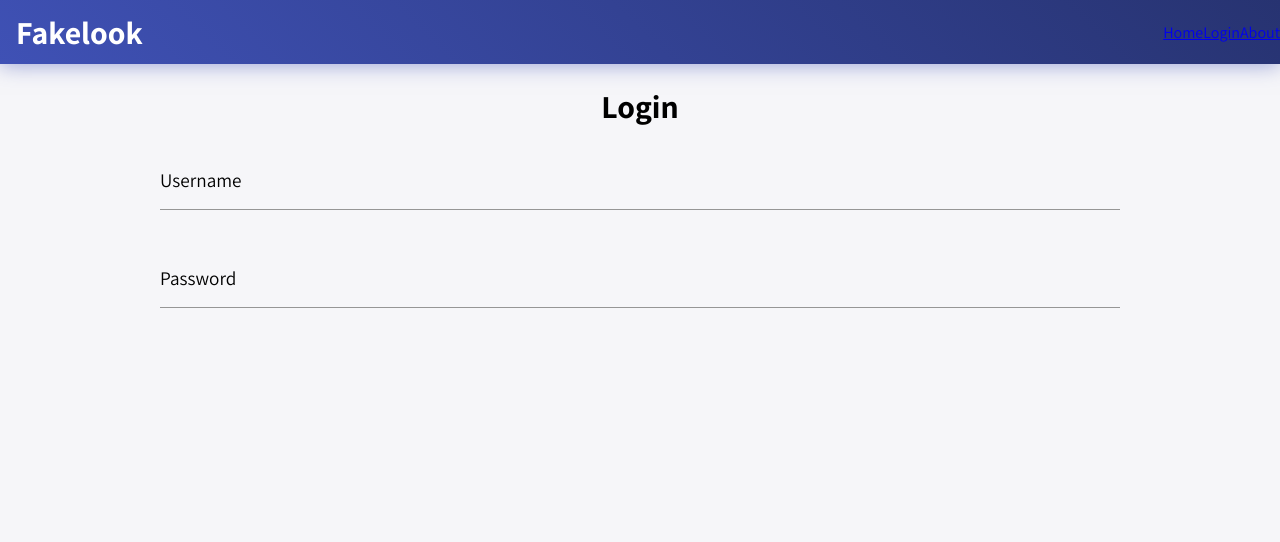
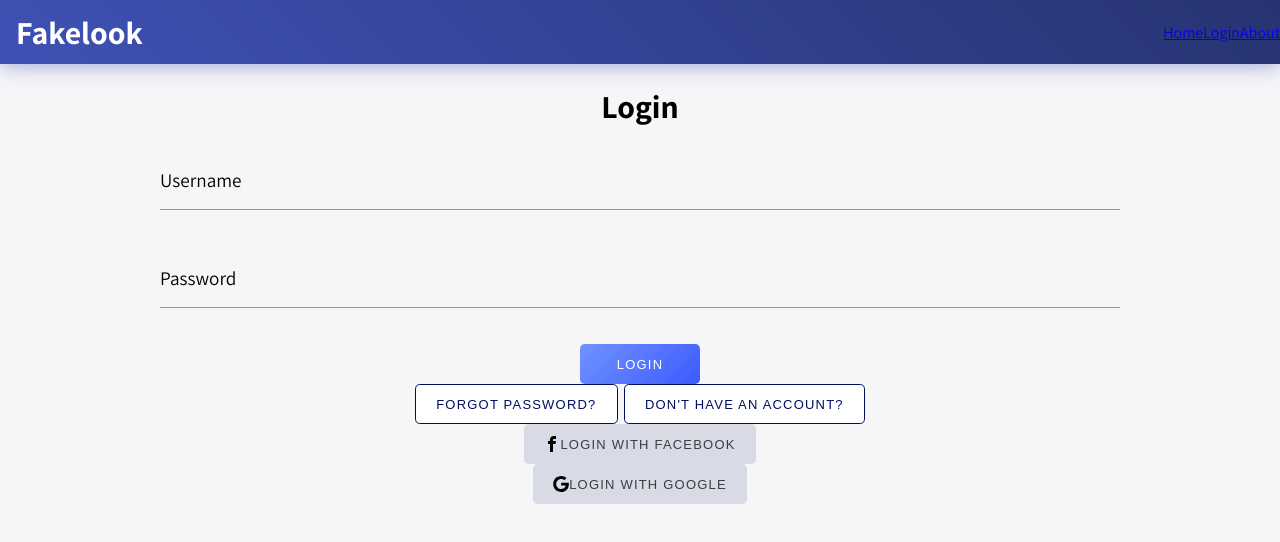
Before and after one commit to ChemiAtlow/fakelook, a Vue app in the folder packages/client/: page /login in a window 1280 px wide. Shown: the top 542 px of the page. Built offline with nearby package versions, Linux system fonts and the light colour scheme.

Commit message:
work on ui form

```diff
--- a/packages/client/src/views/Login.vue
+++ b/packages/client/src/views/Login.vue
@@ -1,24 +1,37 @@
 <template>
     <Container>
+        <form>
             <h1>Login</h1>
             <FormField label="Username" v-model="username" />
             <FormField label="Password" v-model="password" type="password" />
+            <Button>Login</Button>
+        </form>
+        <div>
+            <Button varaiety="secondary">Forgot password?</Button>
+            <Button varaiety="secondary">Don't have an account?</Button>
+        </div>
+        <div>
+            <Button color="gray" icon="facebook">Login with Facebook</Button>
+        </div>
+        <div>
+            <Button color="gray" icon="google">Login with Google</Button>
+        </div>
     </Container>
 </template>
 
 <script lang="ts">
 import { defineComponent, ref } from "vue";
 import { Container } from "@/components/Layout";
-import { FormField } from "@/components/Forms";
+import { FormField, Button } from "@/components/Forms";
 
 const component = defineComponent({
     name: "Login",
-  components: { Container, FormField },
+    components: { Container, FormField, Button },
     async setup() {
         const username = ref("");
         const password = ref("");
         return { username, password };
-  },
+    }
 });
 
 export default component;
```
Lines whose indentation alone changed are shown as unchanged.
